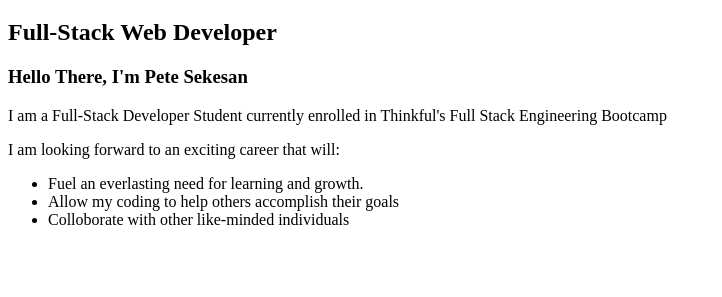
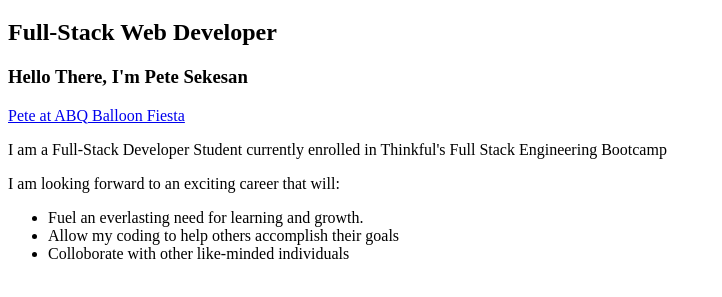
Before and after one commit to Pete-Sekesan/Portfolio-Web-Page, a plain HTML site: page index.html in a window 1280 px wide. Shown: the part 61-358 px from the top of the page, without its empty margins (0-722 px from the left). Drawn offline with Linux system fonts and the light colour scheme.

Commit message:
Update index.html
Added photo link

```diff
--- a/index.html
+++ b/index.html
@@ -13,6 +13,7 @@
     <h1> Pete Sekesan</h1>
     <h2>Full-Stack Web Developer</h2>
     <h3> Hello There, I'm Pete Sekesan</h3>
+    <a href="images/pete-abq-balloon.jpeg">Pete at ABQ Balloon Fiesta</a>
     <p> I am a Full-Stack Developer Student currently enrolled in Thinkful's Full Stack Engineering Bootcamp</p>
     <p> I am looking forward to an exciting career that will: </p>
     <ul>
```
